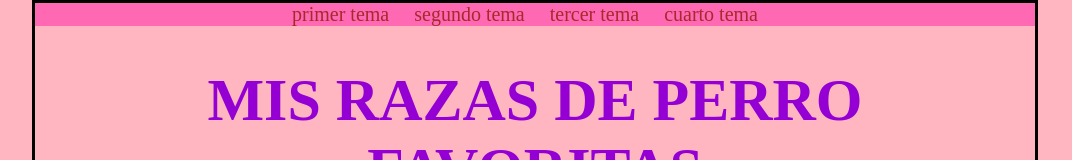
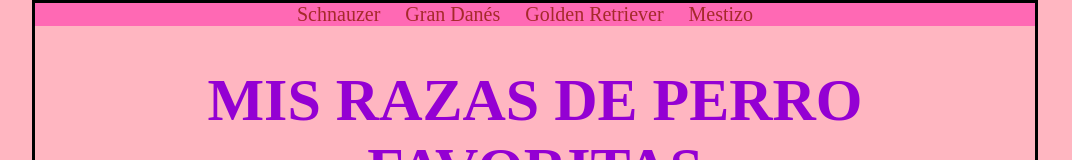
Before and after one commit to darianna2/Razas-de-Perro, a plain HTML site: page index.html in a window 1280 px wide. Shown: the top 160 px of the page, without its empty margins (105-1177 px from the left). Drawn offline with Linux system fonts and the light colour scheme.

Commit message:
Update index.html

```diff
--- a/index.html
+++ b/index.html
@@ -10,10 +10,11 @@
 
 <body>
   <nav>
-    <a href="#1"> primer tema</a>
-    <a href="#2"> segundo tema</a>
-    <a href="#3"> tercer tema</a>
-    <a href="#4"> cuarto tema</a>
+    <a href="#1"> Schnauzer</a>
+    <a href="#2"> Gran Danés</a>
+    <a href="#3"> Golden Retriever</a>
+    <a href="#4"> Mestizo
+    </a>
   </nav>
 
   <div class="titulo">
```
